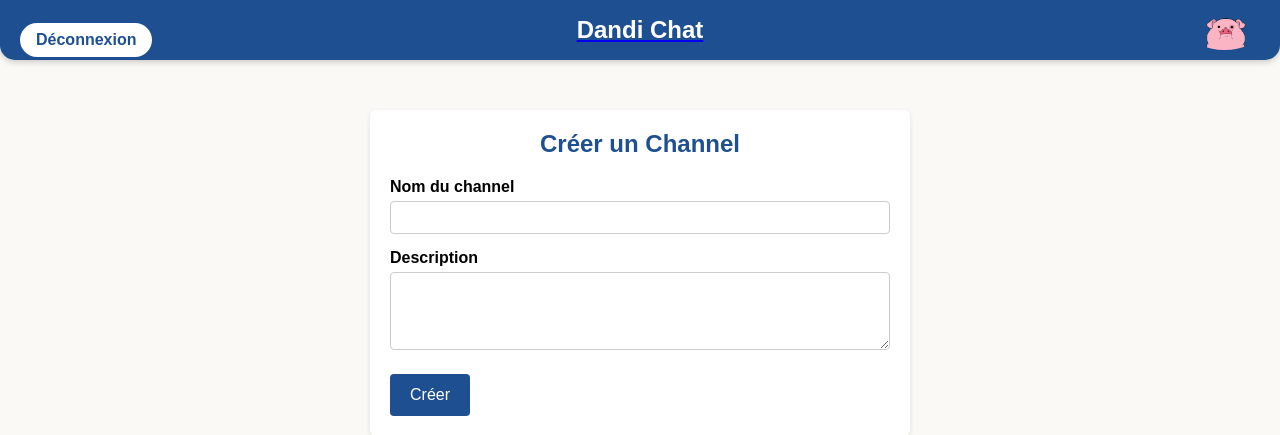
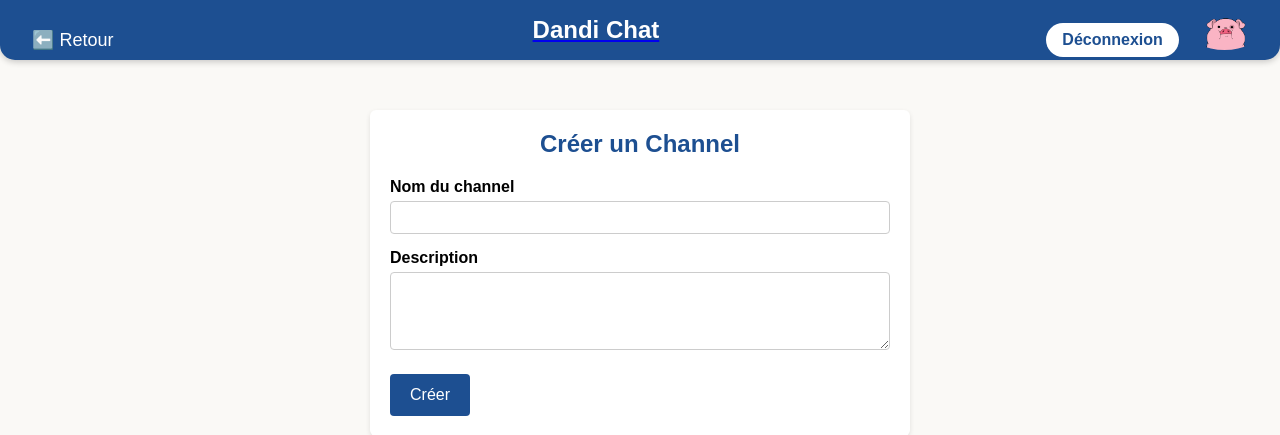
Before and after one commit to JuiceKo/TW_PROJET, a Django app: page /chat/create/ in a window 1280 px wide. Shown: the top 435 px of the page. Run offline with Django 5.2, Linux system fonts and the light colour scheme; the visitor is signed in with stand-in values (Sample User, id 1).

Commit message:
Dernier commit avant dodo

```diff
--- a/DBE_project/chat_app/templates/chat_app/create_chatroom.html
+++ b/DBE_project/chat_app/templates/chat_app/create_chatroom.html
@@ -17,7 +17,7 @@
     color: #1d4f91;
   }
   .error-message {
-    color: #d9534f; /* Rouge */
+    color: #d9534f;
     margin-bottom: 15px;
     text-align: center;
     font-weight: bold;
--- a/DBE_project/chat_app/templates/squelette.html
+++ b/DBE_project/chat_app/templates/squelette.html
@@ -4,6 +4,7 @@
   <meta charset="UTF-8">
   <title>Dandi Chat</title>
   {% load static %}
+  <link rel="stylesheet" href="https://cdnjs.cloudflare.com/ajax/libs/font-awesome/6.4.0/css/all.min.css">
   <style>
     body {
       margin: 0;
@@ -21,35 +22,72 @@
       background-color: #1d4f91;
       display: flex;
       align-items: center;
-      justify-content: center;
+      justify-content: space-between;
       color: #ffffff;
       z-index: 999;
       box-shadow: 0 2px 6px rgba(0, 0, 0, 0.2);
       border-bottom-left-radius: 15px;
       border-bottom-right-radius: 15px;
+      padding: 0 20px;
+      box-sizing: border-box;
     }
+
     header h1 {
       margin: 0;
       font-size: 24px;
       color: white;
+      text-decoration: none;
     }
 
-
-    .logo-container {
-      position: absolute;
-      right: 20px;
-    }
-    .logo-container img {
-      height: 40px;
-      width: auto;
-      vertical-align: middle;
-      border-radius: 50%;
+    .left-section {
+      display: flex;
+      align-items: center;
+      flex: 0 0 auto;
     }
 
-    .deco-container {
-      position: absolute;
-      left: 20px;
+    .back-button {
+      background: none;
+      border: none;
+      color: #fff;
+      font-size: 18px;
+      cursor: pointer;
+      display: flex;
+      align-items: center;
+      padding: 8px 12px;
+      margin-right: 20px;
+      transition: background-color 0.3s, transform 0.3s;
+      border-radius: 4px;
     }
+
+    .back-button:hover {
+      background-color: rgba(255, 255, 255, 0.2);
+      transform: translateY(-2px);
+    }
+
+    .back-button:focus {
+      outline: none;
+      box-shadow: 0 0 0 2px rgba(255, 255, 255, 0.5);
+    }
+
+    .back-button i {
+      margin-right: 8px;
+      font-size: 18px;
+    }
+
+    .center-section {
+      flex: 1;
+      display: flex;
+      justify-content: center;
+      align-items: center;
+    }
+
+    .right-section {
+      display: flex;
+      align-items: center;
+      gap: 10px;
+      flex: 0 0 auto;
+    }
+
     .logout-button {
       background-color: #ffffff;
       color: #1d4f91;
@@ -59,22 +97,30 @@
       font-weight: bold;
       cursor: pointer;
       text-decoration: none;
+      transition: background-color 0.3s, transform 0.3s;
     }
+
     .logout-button:hover {
       background-color: #eee;
+      transform: translateY(-2px);
     }
 
+    .logo-container img {
+      height: 40px;
+      width: auto;
+      vertical-align: middle;
+      border-radius: 50%;
+    }
 
     main {
       padding-top: 70px;
-      padding-bottom: 70px; /
+      padding-bottom: 70px;
       width: 100%;
       box-sizing: border-box;
       padding-left: 20px;
       padding-right: 20px;
     }
 
-    /* ----- FOOTER ----- */
     footer {
       position: fixed;
       bottom: 0;
@@ -91,37 +137,70 @@
       border-top-left-radius: 15px;
       border-top-right-radius: 15px;
     }
+
     footer p {
       margin: 0;
       font-size: 14px;
     }
+
     footer a {
       color: #ffffff;
       text-decoration: underline;
       margin-left: 10px;
+    }
+
+    @media (max-width: 600px) {
+      header {
+        flex-direction: column;
+        height: auto;
+        padding: 10px;
+      }
+
+      .left-section, .right-section, .center-section {
+        flex: none;
+        width: 100%;
+        justify-content: center;
+        margin: 5px 0;
+      }
+
+      .logout-button {
+        width: 100%;
+        text-align: center;
+      }
+
+      .logo-container img {
+        height: 30px;
+      }
     }
   </style>
 </head>
 
 <body>
   <header>
+    <div class="left-section">
+      <button onclick="history.back()" class="back-button" title="Retour">
+        ⬅️ Retour
+      </button>
+    </div>
+
+    <div class="center-section">
       <a href="{% url 'landing_page' %}">
         <h1>Dandi Chat</h1>
       </a>
+    </div>
 
+    <div class="right-section">
       {% if user.is_authenticated %}
-      <div class="deco-container">
         <form action="{% url 'logout' %}" method="POST">
           {% csrf_token %}
           <button type="submit" class="logout-button">Déconnexion</button>
         </form>
-      </div>
       {% endif %}
-
       <div class="logo-container">
         <a href="{% url 'landing_page' %}">
-        <img src="{% static 'images/pngegg.png' %}" alt="Logo Gay App">
+          <img src="{% static 'images/pngegg.png' %}" alt="Logo Dandi Chat">
         </a>
+      </div>
     </div>
   </header>
 
```
Lines whose indentation alone changed are shown as unchanged.
